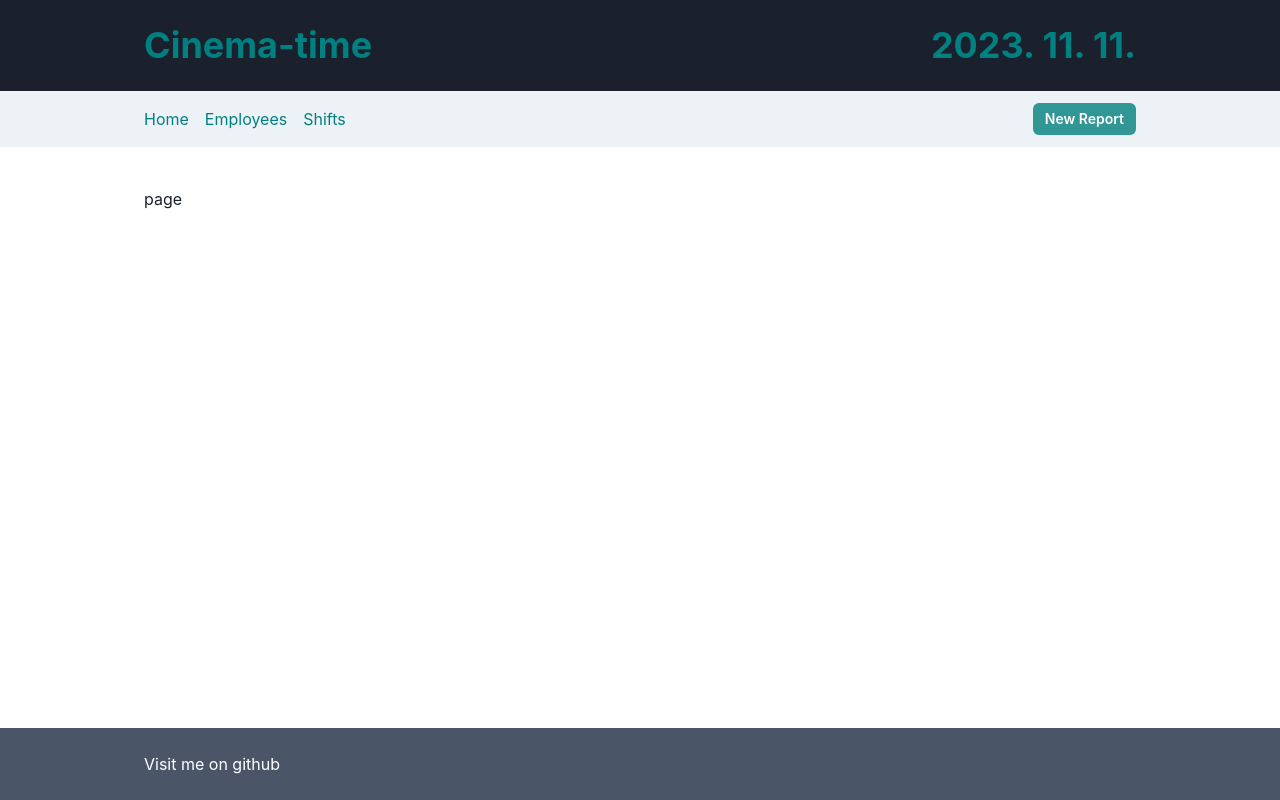
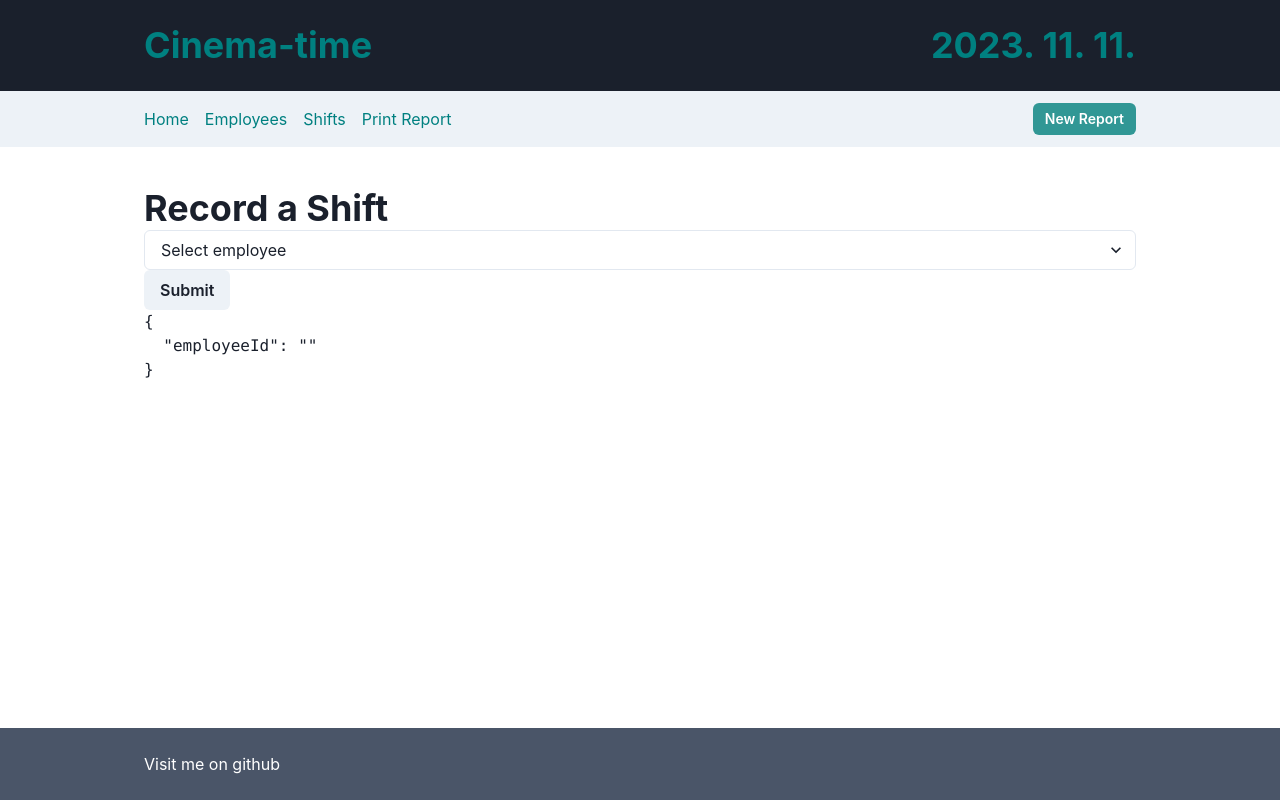
Before and after one commit to laszloekovacs/cinema-time, a Next.js app: page /shifts/create in a window 1280 px wide. Built offline with nearby package versions, Linux system fonts and the light colour scheme.

Commit message:
added basic form

```diff
--- /dev/null
+++ b/app/components/AddShiftForm.tsx
@@ -0,0 +1,47 @@
+"use client"
+import React from "react"
+import { Formik, Form, Field } from "formik"
+import {
+  Button,
+  FormControl,
+  FormErrorMessage,
+  FormLabel,
+  Heading,
+  Input,
+  Select,
+} from "@chakra-ui/react"
+
+const AddShiftForm = () => (
+  <div>
+    <Heading>Record a Shift</Heading>
+    <Formik
+      initialValues={{ employeeId: "" }}
+      onSubmit={(values) => {
+        alert(JSON.stringify(values, null, 2))
+      }}
+    >
+      {(props) => (
+        <Form>
+          <Select
+            required
+            placeholder="Select employee"
+            name="employeeId"
+            onChange={props.handleChange}
+            onBlur={props.handleBlur}
+            value={props.values.employeeId}
+          >
+            <option value="1">Option 1</option>
+            <option value="2">Option 2</option>
+            <option value="3">Option 3</option>
+          </Select>
+
+          <FormErrorMessage>{props.errors.employeeId}</FormErrorMessage>
+          <Button disabled={props.isSubmitting}>Submit</Button>
+          <pre>{JSON.stringify(props.values, null, 2)}</pre>
+        </Form>
+      )}
+    </Formik>
+  </div>
+)
+
+export default AddShiftForm
--- a/app/components/Header.tsx
+++ b/app/components/Header.tsx
@@ -1,14 +1,7 @@
-import {
-  Text,
-  Box,
-  Button,
-  Container,
-  Flex,
-  Heading,
-  Spacer,
-} from "@chakra-ui/react"
+import { Box, Button, Container, Flex, Heading, Spacer } from "@chakra-ui/react"
 import React from "react"
 import Navigation from "./Navigation"
+import Link from "next/link"
 
 const Header = () => {
   return (
@@ -27,7 +20,12 @@ const Header = () => {
           <Flex direction={"row"} align={"center"}>
             <Navigation />
             <Spacer />
-            <Button colorScheme="teal" size="sm">
+            <Button
+              as={Link}
+              href="/shifts/create"
+              colorScheme="teal"
+              size="sm"
+            >
               New Report
             </Button>
           </Flex>
--- a/app/components/Navigation.tsx
+++ b/app/components/Navigation.tsx
@@ -23,6 +23,11 @@ const Navigation = () => (
         Shifts
       </ChakraLink>
     </Tooltip>
+    <Tooltip label="print report" openDelay={1500} hasArrow>
+      <ChakraLink as={Link} href="/print-report">
+        Print Report
+      </ChakraLink>
+    </Tooltip>
   </Flex>
 )
 
--- a/app/employees/page.tsx
+++ b/app/employees/page.tsx
@@ -7,7 +7,7 @@ const EmployeesPage = () => {
   return (
     <>
       <Flex direction={"row"} justify={"space-between"}>
-        <Heading>Employees</Heading>
+        <Heading size={"lg"}>Employees</Heading>
         <AddEmployeeModal />
       </Flex>
       <EmployeesList />
--- a/app/layout.tsx
+++ b/app/layout.tsx
@@ -5,8 +5,8 @@ import Header from "./components/Header"
 import Footer from "./components/Footer"
 
 export const metadata: Metadata = {
-  title: "Create Next App",
-  description: "Generated by create next app",
+  title: "Cinema-time",
+  description: "Time keeping app for cinema",
 }
 
 export default function RootLayout({
--- /dev/null
+++ b/app/print-report/page.tsx
@@ -0,0 +1,5 @@
+import React from "react"
+
+const Page = () => <div></div>
+
+export default Page
--- a/app/shifts/create/page.tsx
+++ b/app/shifts/create/page.tsx
@@ -1,7 +1,8 @@
+import AddShiftForm from "@/app/components/AddShiftForm"
 import React from "react"
 
 const Page = () => {
-  return <div>page</div>
+  return <AddShiftForm />
 }
 
 export default Page
--- a/package.json
+++ b/package.json
@@ -13,6 +13,7 @@
     "@chakra-ui/react": "^2.8.2",
     "@emotion/react": "^11.11.1",
     "@emotion/styled": "^11.11.0",
+    "formik": "^2.4.5",
     "framer-motion": "^10.16.4",
     "next": "14.0.2",
     "react": "^18",
```
Also changed, not shown: 1 other file (tests, documents, lock files or other folders).
